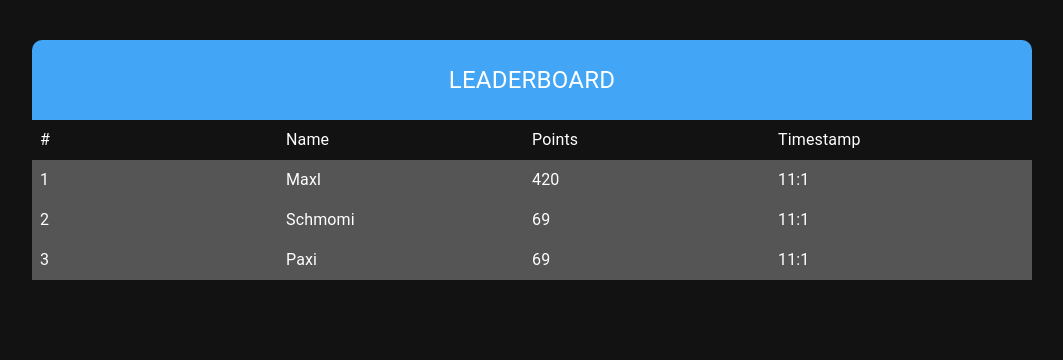
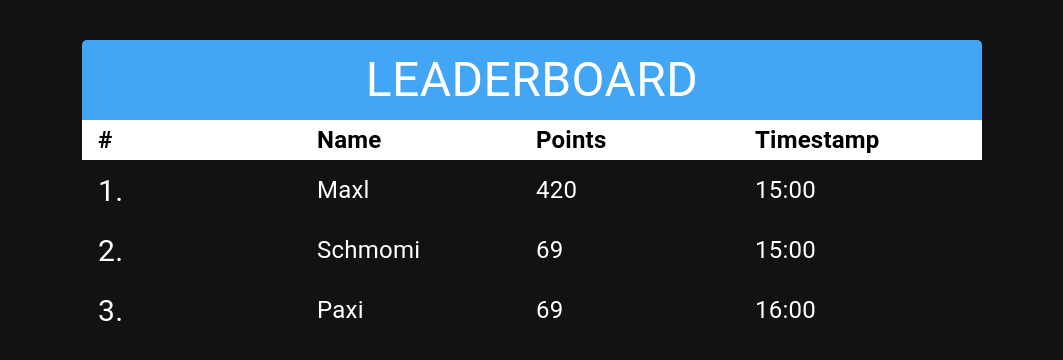
Before and after one commit to patrik-16/EscapeDoomFrontend, a React (Vite) app: page /leaderboard in a window 1280 px wide. Shown: the top 360 px of the page, without its empty margins (108-1171 px from the left). Built offline with nearby package versions, Linux system fonts and the light colour scheme.

Commit message:
feat: Leaderboard V1.0.0

```diff
--- a/src/pages/leaderboard/main.tsx
+++ b/src/pages/leaderboard/main.tsx
@@ -1,5 +1,6 @@
 import { Box, Stack, Typography } from "@mui/material";
 import { blue } from "@mui/material/colors";
+import { formatDate } from "../../utils/TimeFormatter";
 
 interface usrProps {
   rank: number,
@@ -11,23 +12,26 @@ interface usrProps {
 const userRanking = (name: string, points: number, timestamp: Date) => {
     return {name, points, timestamp}
 }
+const headers = ["#", "Name", "Points", "Timestamp"]
 
-const date = new Date()
+const date = new Date("2023-05-28T15:00:00")
+const date2 = new Date(Date.parse("2023-05-28T16:00:00"))
 
 const testEntries = [
   {name: "Maxl", points: 420, timeStamp: date},
   {name: "Schmomi", points: 69, timeStamp: date},
-  {name: "Paxi", points: 69, timeStamp: date}
+  {name: "Paxi", points: 69, timeStamp: date2}
 ]
 
 const EscapeLeaderboard = () => {
     return (
       <Stack alignItems={"center"} mt={5} >
-        <Box width={"90%"} maxWidth={"1000px"}>
+        <Box width={"90%"} maxWidth={"900px"}>
           <LeaderboardTitle />
           <LeaderboardHeaders />
           {
-            testEntries.map((user, index: number) => (
+            // This sorts by points first, and if points are equal, sort by timestamp
+            testEntries.sort((a, b) => a.points < b.points ? 1 : (a.points > b.points) ? -1 : (a.timeStamp > b.timeStamp) ? 1 : -1).map((user, index: number) => (
               <RankingEntry rank={index} name={user.name} points={user.points} timestamp={user.timeStamp}/>
             ))
           }
@@ -38,20 +42,21 @@ const EscapeLeaderboard = () => {
 
 const LeaderboardTitle = () => {
   return (
-    <Stack sx={{backgroundColor: blue[400], borderRadius: "10px 10px 0px 0px"}} width={"100%"} height={"80px"} direction={"row"} justifyContent={"center"} alignItems={"center"}>
-      <Typography align="center" fontSize={24}> LEADERBOARD </Typography>
+    <Stack sx={{backgroundColor: blue[400], borderRadius: "5px 5px 0px 0px"}} width={"100%"} height={"80px"} direction={"row"} justifyContent={"center"} alignItems={"center"}>
+      <Typography align="center" fontSize={48}> LEADERBOARD </Typography>
     </Stack>
   )
 }
 
 const LeaderboardHeaders = () => {
   return (
-    <Box width={"100%"}>
-        <Stack direction="row" height={"40px"} alignItems={"center"} p={1}>
-            <Typography width={"100%"}> # </Typography>
-            <Typography width={"100%"}> Name </Typography>
-            <Typography width={"100%"}> Points </Typography>
-            <Typography width={"100%"}> Timestamp </Typography>
+    <Box width={"100%"} sx={{backgroundColor: '#fff'}}>
+        <Stack ml={1} direction="row" height={"40px"} alignItems={"center"} p={1}>
+          {
+            headers.map(header => (
+              <Typography fontWeight={"bold"} fontSize={24} color={'#000'} width={"100%"}> {header} </Typography>
+            ))
+          }
         </Stack>
     </Box>
   )
@@ -59,12 +64,12 @@ const LeaderboardHeaders = () => {
 
 const RankingEntry: React.FC<usrProps> = ({rank, name, points, timestamp}: usrProps) => {
   return (
-    <Box width={"100%"} sx={{backgroundColor: '#555'}}>
-        <Stack direction="row" height={"40px"} alignItems={"center"} p={1}>
-            <Typography width={"100%"}> {rank + 1} </Typography>
-            <Typography width={"100%"}> {name} </Typography>
-            <Typography width={"100%"}> {points} </Typography>
-            <Typography width={"100%"}> {timestamp.getHours()}:{timestamp.getMinutes()}</Typography>
+    <Box width={"100%"}>
+        <Stack direction="row" height={"60px"} alignItems={"center"} p={1}>
+            <Typography fontSize={30} width={"100%"} ml={1}> {rank + 1}. </Typography>
+            <Typography noWrap sx={{textOverflow: 'ellipsis'}} fontSize={24} width={"100%"}> {name} </Typography>
+            <Typography fontSize={24} width={"100%"}> {points} </Typography>
+            <Typography fontSize={24} width={"100%"}> { formatDate(timestamp) } </Typography>
         </Stack>
     </Box>
   )
--- a/src/pages/lectureConsole/RoomCard.tsx
+++ b/src/pages/lectureConsole/RoomCard.tsx
@@ -7,7 +7,6 @@ import Button from '@mui/material/Button';
 import Typography from '@mui/material/Typography';
 import {AccessTime, Circle, Close, OpenInBrowser, PlayArrow, Share} from "@mui/icons-material";
 import {Alert, CardActionArea, FormControl, InputLabel, MenuItem, Select, Snackbar, Stack} from "@mui/material";
-import {formatTime} from "../../utils/TimeFormatter";
 import { usePost } from '../../hooks/usePost';
 
 interface Props {
--- a/src/utils/TimeFormatter.ts
+++ b/src/utils/TimeFormatter.ts
@@ -2,3 +2,7 @@ export const formatTime = (time: number) => {
     if (time < 60) return time + " min"
     return Math.floor(time / 60).toString().padStart(2, '0') + ":" + (time % 60).toString().padStart(2, '0') + "h"
 }
+
+export const formatDate = (date: Date): string => {
+    return `${date.getHours().toString().padStart(2, '0')}:${date.getMinutes().toString().padStart(2, '0')}`
+}
```
